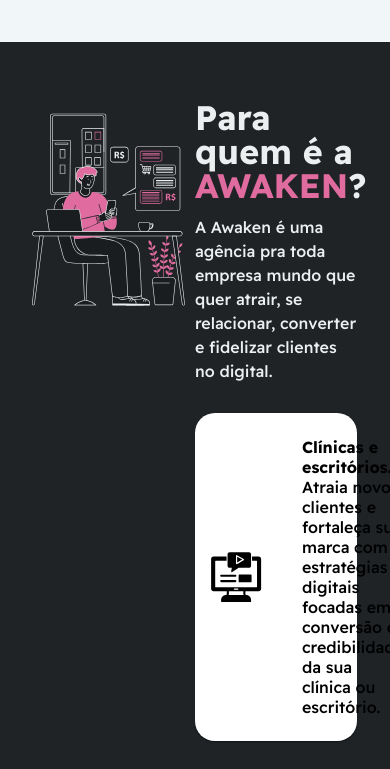
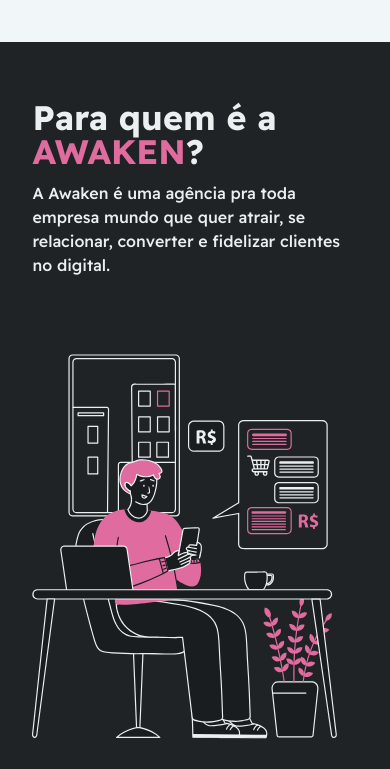
Before and after one commit to gustavosalm/react-awakenSite, a React (Vite) app: page / in a window 390 px wide. Shown: the part 2819-3588 px from the top of the page. Built offline with nearby package versions, Linux system fonts and the light colour scheme.

Commit message:
feat: motive section responsiveness

```diff
--- a/src/sections/MotiveSection/MotiveSection.module.css
+++ b/src/sections/MotiveSection/MotiveSection.module.css
@@ -44,5 +44,30 @@
 .card p {
     line-height: 1.25rem;
     color: black;
-    margin: 0 0 0 2.5rem;
+    margin: 0;
 }
+
+.card img {
+    margin-right: 2.5rem;
+}
+
+.mobileSideImg {
+    display: none;
+}
+
+@media (max-width: 600px) {
+    .card img {
+        display: none;
+        margin: 0;
+    }
+
+    .imgSide {
+        display: none;
+    }
+
+    .mobileSideImg {
+        display: block;
+        width: 100%;
+        margin: 3.25rem 0;
+    }
+}
--- a/src/sections/MotiveSection/MotiveSection.tsx
+++ b/src/sections/MotiveSection/MotiveSection.tsx
@@ -9,9 +9,10 @@
                 <Grid2 className={styles.imgSide} offset={1} size={5}>
                     <img src='./assets/MotiveSectionAsset.svg' />
                 </Grid2>
-                <Grid2 className={styles.textSide} size={5}>
+                <Grid2 className={styles.textSide} size={{xs: 10, sm: 5}} offset={{xs: 1, sm: 0}}>
                     <h1>Para quem é a <span>AWAKEN</span>?</h1>
                     <p>A Awaken é uma agência pra toda empresa mundo que quer atrair, se relacionar, converter e fidelizar clientes no digital.</p>
+                    <img className={styles.mobileSideImg} src='./assets/MotiveSectionAsset.svg' />
                     <Paper className={styles.card}>
                         <img src='./assets/icons/ClinicIcon.svg' />
                         <p><strong>Clínicas e escritórios.</strong> Atraia novos clientes e fortaleça sua marca com estratégias digitais focadas em conversão e credibilidade da sua clínica ou escritório.</p>
--- a/src/sections/ServicesSection/ServicesSection.module.css
+++ b/src/sections/ServicesSection/ServicesSection.module.css
@@ -50,7 +50,7 @@
 }
 
 .requestContainer {
-    background-image: url('../../assets/backgrounds/BackgroundRequestContainer.svg');
+    background-image: url('../assets/backgrounds/BackgroundRequestContainer.svg');
     background-size: cover;
     border-radius: 1.5rem;
     padding: 2.5rem 2.75rem;
```
